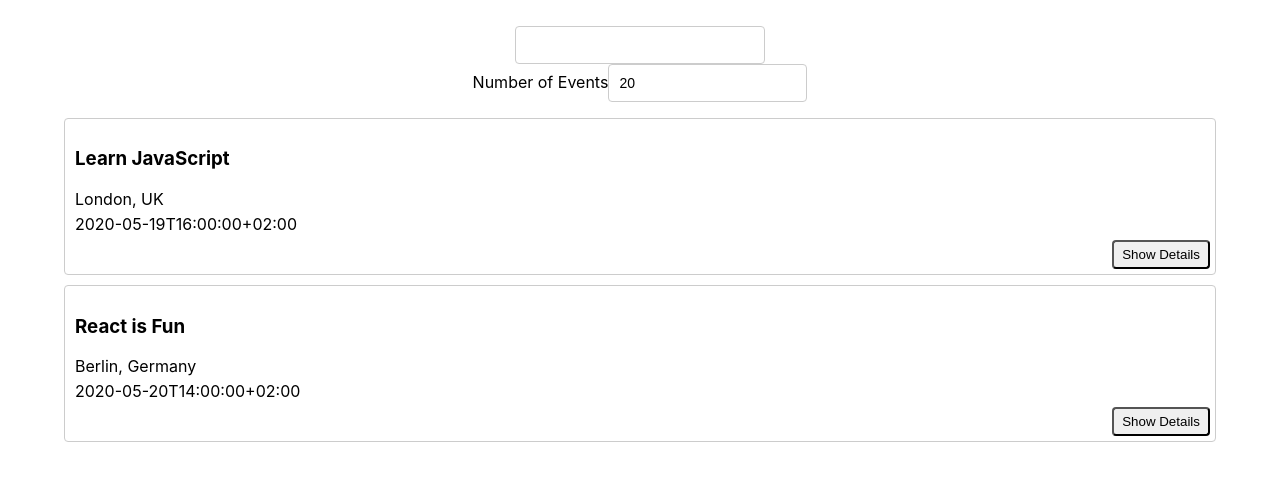
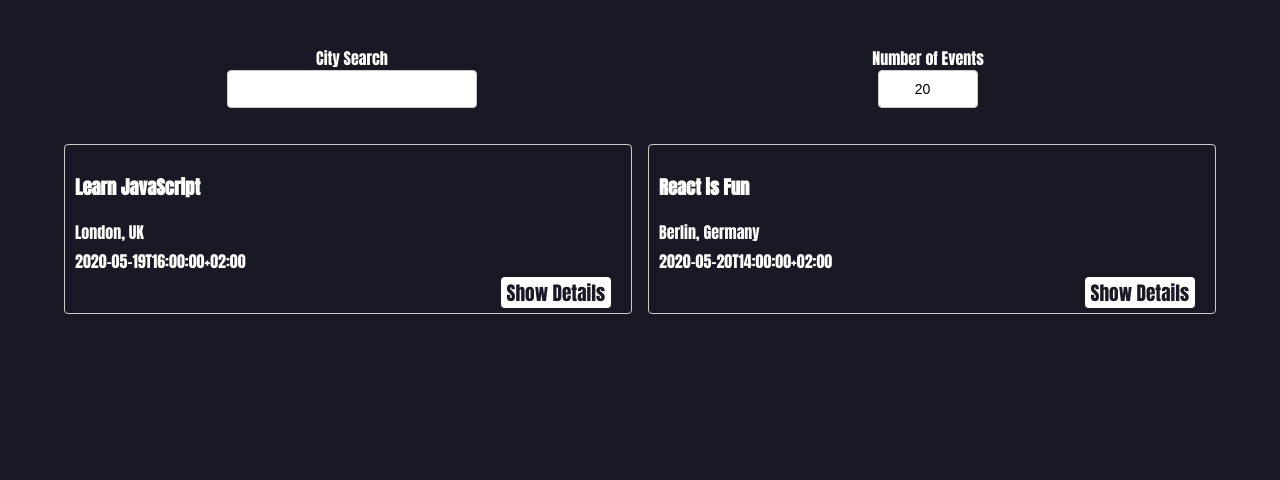
Before and after one commit to McCotter36/social-eyes, a React (Create React App) app: page / in a window 1280 px wide. Shown: the top 480 px of the page. Built offline with nearby package versions, Linux system fonts and the light colour scheme.

Commit message:
added styling
-added styling to button hover
-added columns to screens over 1024 px
-changed font
-changed color

```diff
--- a/src/App.css
+++ b/src/App.css
@@ -1,13 +1,18 @@
-@import url(https://fonts.googleapis.com/css?family=Roboto:500);
+@import url('https://fonts.googleapis.com/css2?family=Anton&display=swap');
 .App {
+  font-family: "Anton";
+  font-kerning: auto;
   text-align: center;
   padding: 2% 5%;
+  color: white;
 }
 
 .App * {
     box-sizing: border-box;
 }
-
+.Selections {
+  display: flex;
+}
 ul {
   padding: 0;
   list-style: none;
@@ -20,8 +25,18 @@ p {
 .display-none {
   display: none;
 }
+
 .showSuggestions {
   display: block;
+}
+
+.number-input{
+  width: 100px;
+  text-align: center;
+}
+
+.city{
+  text-align: center;
 }
 
 input[type="text"],
@@ -55,15 +70,17 @@ input[type="number"] {
   z-index: 2;
   align-self: center;
   margin: 0;
-  top: 43px;
+  top: 50px;
   font-size: 14px;
+  background-color: rgba(0, 0, 0, 0.75);
   box-shadow: 10px 10px 16px -12px rgba(0, 0, 0, 0.75);
 }
 
 .suggestions > li {
-  text-align: left;
+  font-family: "Anton";
+  text-align: center;
   padding: 8px 6px 8px 10px;
-  background-color: #eee;
+  background-color: rgb(25, 25, 37, .75);
   cursor: default;
 }
 
@@ -73,7 +90,8 @@ input[type="number"] {
 }
 
 .suggestions > li:hover {
-  background-color: #bcdcdb;
+  transition: .5s;
+  background-color: #4285f4;
 }
 
 .event {
@@ -85,19 +103,59 @@ input[type="number"] {
   position: relative;
 }
 
-.details-button {
+/* @media (min-width: 300) {
+  .EventList {
+    display: flex;
+    flex-basis: 50%;
+  }
+} */
+
+@media only screen and (min-width: 1024px) {
+  .event-list {
+    column-count: 2;
+  }
+}
+
+.details-button{
+  font-family: inherit;
   position: absolute;
   right: 5px;
   bottom: 5px;
-  padding: 5px 8px;
+  display: block;
+  color: rgb(25, 25, 37);
+  font-size: 120%;
+  background: white;
+  border: none;
   border-radius: 4px;
-  outline: none;
+  margin: 0 15px;
   cursor: pointer;
+  transition: .5s;
 }
 
-.details-button:hover {
-  opacity: 70%
+.detials-button:before{
+  position: absolute;
+  content: '';
+  top: 0;
+  left: 0;
+  height: inherit;
+  width: inherit;
+  transform: scale(.9);
+  z-index: -1;
+  transition: .5s;
 }
+
+.detials-button:hover:before{
+  filter: blur(3px);
+  transform: scale(1.2);
+  box-shadow: 0 0 20px #4285f4;
+}
+
+.details-button:hover{
+  color: #4285f4;
+  box-shadow: 0 0 20px #4285f4;
+  text-shadow: 0 0 20px #4285f4;
+}
+
 
 .name {
   font-size: 18px;
@@ -119,9 +177,11 @@ input[type="number"] {
 }
 
 .NumberOfEvents {
-  width: 50px;
+  width: 300px;
   margin: 20px auto;
-  text-align: left;
+  text-align: center;
+  display: Flex;
+  flex-direction: column;
 }
 
 .button-wrapper {
--- a/src/App.js
+++ b/src/App.js
@@ -56,9 +56,11 @@ class App extends Component {
   render () {
     return (
       <div className="App">
+        <div className="Selections">
         <CitySearch className="CitySearch" locations={this.state.locations} updateEvents={this.updateEvents} />
         <NumberOfEvents className="NumberOfEvents" numberOfEvents={this.state.numberOfEvents} updateEvents={this.updateEvents} />
-        <EventList events={this.state.events} />
+        </div>
+        <EventList className="EventList" events={this.state.events} />
       </div>
     );
   }
--- a/src/CitySearch.js
+++ b/src/CitySearch.js
@@ -30,6 +30,7 @@ class CitySearch extends Component {
   render() {
     return (
       <div className="CitySearch">
+        <label className="city-search-label">City Search</label>
         <input
           type="text"
           className="city"
--- a/src/EventList.js
+++ b/src/EventList.js
@@ -7,7 +7,7 @@ class EventList extends Component {
     // const events = mockData;
     const { events } = this.props;
     return (
-      <ul className="EventList">
+      <ul className="event-list">
         {events.map((event) => (
           <li key={event.id}>
             <Event event={event} />
--- a/src/NumberOfEvents.js
+++ b/src/NumberOfEvents.js
@@ -15,7 +15,7 @@ class NumberOfEvents extends Component {
 
   render() {
     return(
-    <div className="number-of-events">
+    <div className="NumberOfEvents">
       <label className="number-of-events-label">Number of Events</label>
       <input
       type="number"
--- a/src/index.css
+++ b/src/index.css
@@ -5,6 +5,7 @@ body {
     sans-serif;
   -webkit-font-smoothing: antialiased;
   -moz-osx-font-smoothing: grayscale;
+  background-color: rgb(25, 25, 37);
 }
 
 code {
```
Also changed, not shown: 3 other files (tests, documents, lock files or other folders).
